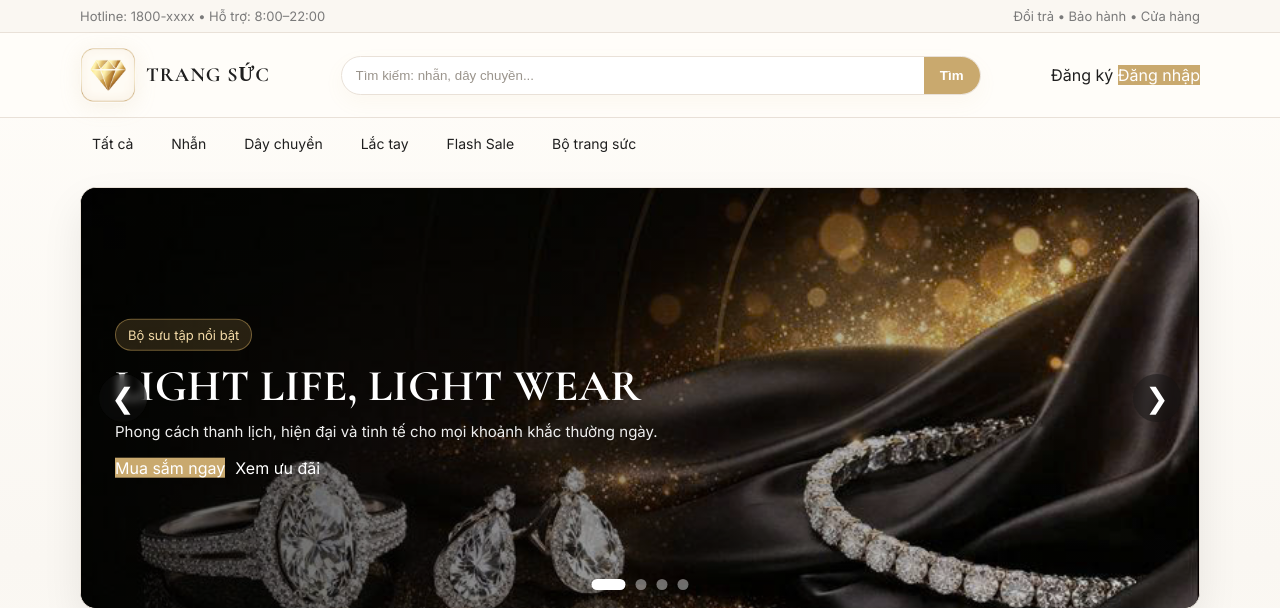
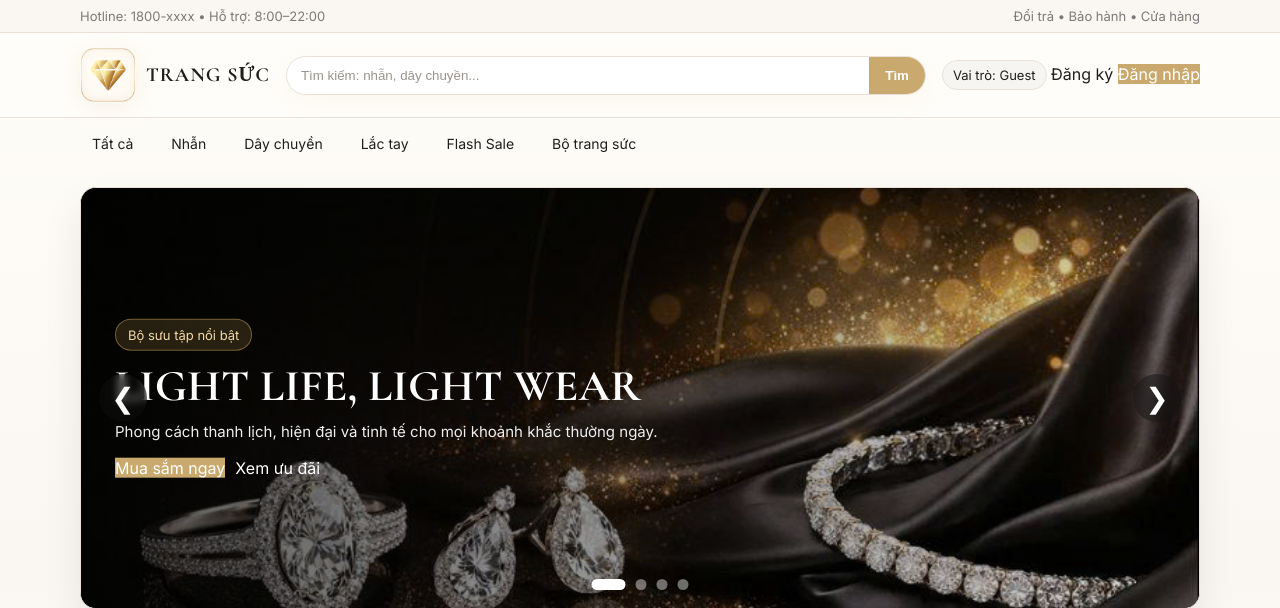
Before and after one commit to linhvip11234-del/project-python112, a Django app: template templates/home.html in a window 1280 px wide. Shown: the top 608 px of the page. Run offline with Django 4.2, Linux system fonts and the light colour scheme; the template is opened without the code that fills it, so the values that code supplies are empty.

```diff
--- a/static/style.css
+++ b/static/style.css
@@ -17,13 +17,19 @@ a{color:inherit;text-decoration:none;}
 .search button{border:0;padding:11px 16px;background:var(--gold);color:#fff;cursor:pointer;font-weight:700;}
 <<<<<<< HEAD
 <<<<<<< HEAD
+<<<<<<< HEAD
+=======
+>>>>>>> 82894ea (sua thanh toan)
 .actions{display:flex;gap:8px;align-items:center;justify-content:flex-end;flex-wrap:nowrap;white-space:nowrap;flex:0 0 auto;}
 =======
 .actions{display:flex;gap:8px;align-items:center;flex-wrap:nowrap;white-space:nowrap;justify-content:flex-end;flex:0 0 auto;}
 >>>>>>> a0d1d11 (sua thanh toan)
+<<<<<<< HEAD
 =======
 .actions{display:flex;gap:8px;align-items:center;justify-content:flex-end;flex-wrap:nowrap;white-space:nowrap;flex:0 0 auto;}
 >>>>>>> 50f3ab5 (sua danh gia 2)
+=======
+>>>>>>> 82894ea (sua thanh toan)
 .btn{display:inline-block;padding:9px 12px;border:1px solid var(--line);border-radius:999px;background:#fff;transition:all .18s ease;cursor:pointer;color:var(--text);}
 .btn:hover{transform:translateY(-1px);}
 .btn.primary{background:var(--gold);color:#fff;border-color:var(--gold);}
@@ -34,11 +40,17 @@ a{color:inherit;text-decoration:none;}
 .actions .btn,.actions .badge{flex:0 0 auto;white-space:nowrap;}
 <<<<<<< HEAD
 <<<<<<< HEAD
+<<<<<<< HEAD
 =======
 
 >>>>>>> a0d1d11 (sua thanh toan)
 =======
 >>>>>>> 50f3ab5 (sua danh gia 2)
+=======
+=======
+
+>>>>>>> a0d1d11 (sua thanh toan)
+>>>>>>> 82894ea (sua thanh toan)
 .nav{background:var(--bg-soft);border-bottom:1px solid var(--line);}
 .nav .row{display:flex;gap:14px;overflow:auto;padding:10px 0;}
 .nav a{white-space:nowrap;font-size:14px;padding:7px 12px;border-radius:999px;}
--- a/templates/base.html
+++ b/templates/base.html
@@ -34,6 +34,12 @@
 
         <div class="actions">
           {% if user.is_authenticated %}
+            <span class="badge">Xin chào: <b>{{ user.username }}</b></span>
+            {% if user.is_staff %}
+              <span class="badge role-admin">Vai trò: Admin</span>
+            {% else %}
+              <span class="badge role-user">Vai trò: User</span>
+            {% endif %}
             <a class="btn" href="{% url 'gio_hang' %}">Giỏ hàng{% if cart_count %} ({{ cart_count }}){% endif %}</a>
             <a class="btn" href="{% url 'ds_don' %}">Đơn hàng</a>
             <a class="btn" href="{% url 'wallet' %}">Ví điện tử</a>
@@ -42,10 +48,11 @@
             {% endif %}
             <a class="btn" href="{% url 'dang_xuat' %}">Đăng xuất</a>
           {% else %}
+            <span class="badge role-guest">Vai trò: Guest</span>
             <a class="btn" href="{% url 'dang_ky' %}">Đăng ký</a>
             <a class="btn primary" href="{% url 'dang_nhap' %}">Đăng nhập</a>
           {% endif %}
-        </div>
+                  </div>
       </div>
     </div>
   </div>
```
Also changed, not shown: shop/views.py (+54 -1 lines).
